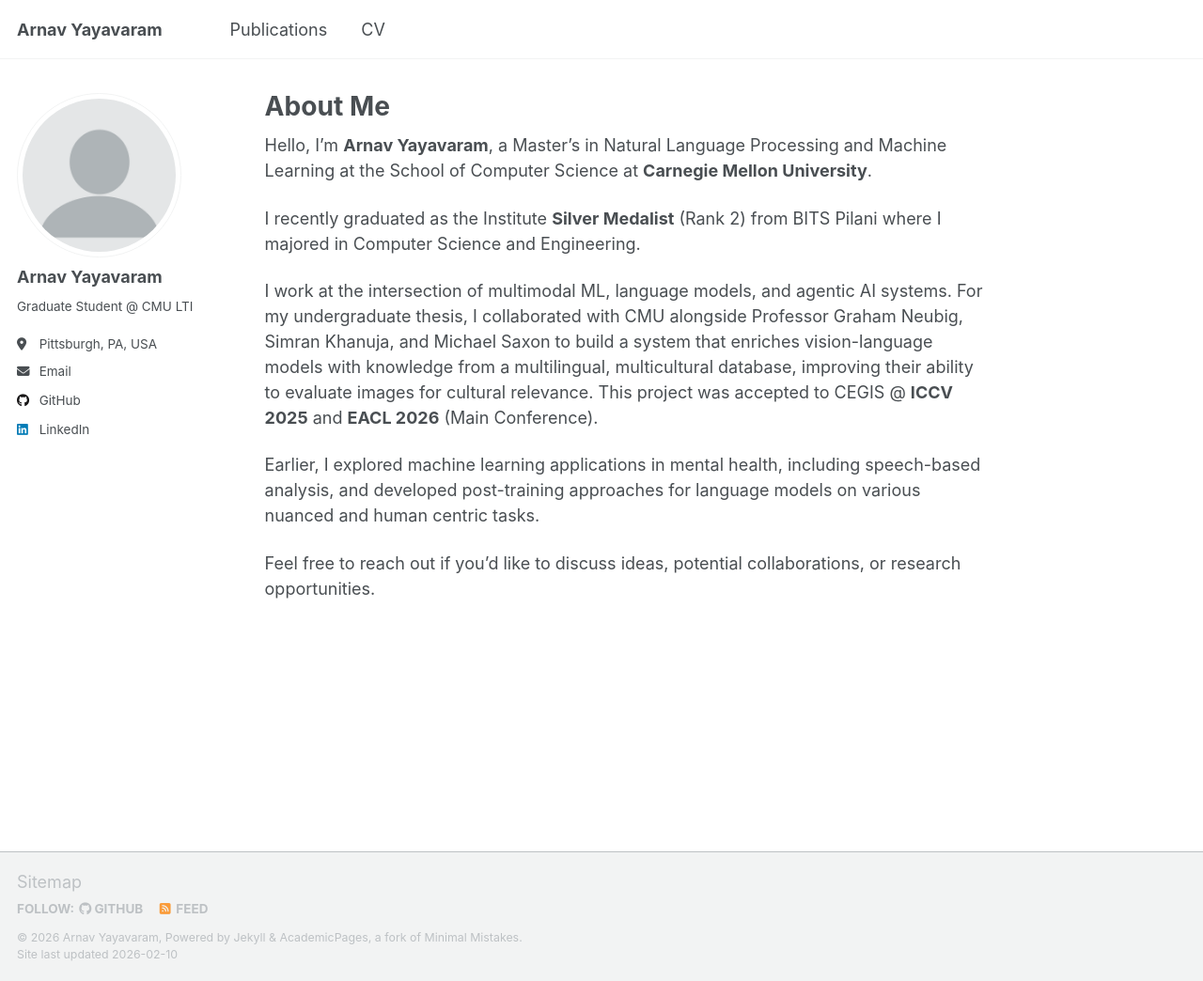
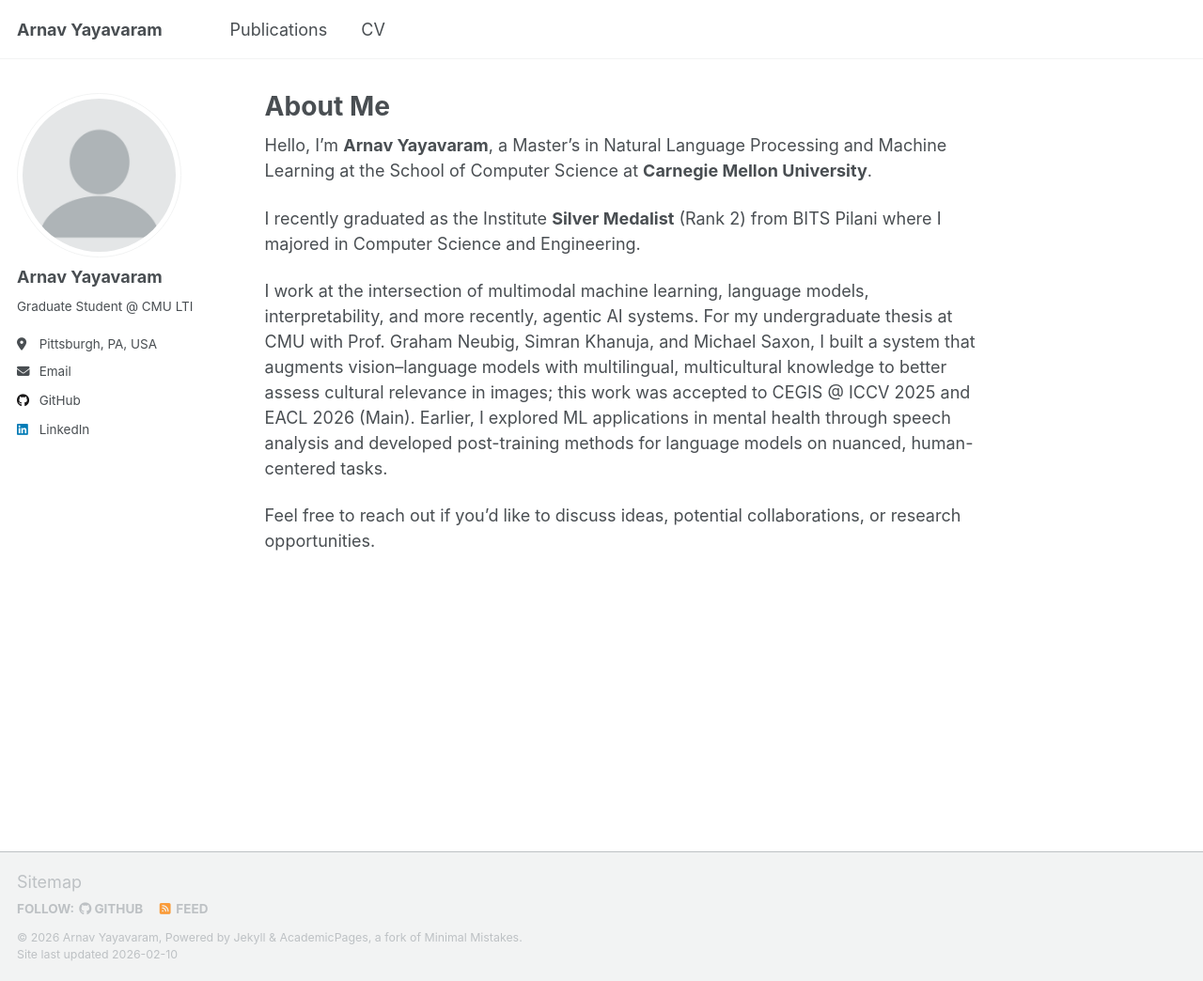
Before and after one commit to arnavyayavaram/arnavyayavaram.github.io, a Jekyll site: the page built from _pages/about.md, in a window 1280 px wide and 1044 px high. Shown: the whole window at 94% size. Built offline with Jekyll 4.4.1, drawn with Linux system fonts in a browser that asks for light colours; a script that is not in the unit is left out.

Commit message:
Update about.md

```diff
--- a/_pages/about.md
+++ b/_pages/about.md
@@ -11,8 +11,6 @@
 
 I recently graduated as the Institute **Silver Medalist** (Rank 2) from BITS Pilani where I majored in Computer Science and Engineering.
 
-I work at the intersection of multimodal ML, language models, and agentic AI systems. For my undergraduate thesis, I collaborated with CMU alongside Professor Graham Neubig, Simran Khanuja, and Michael Saxon to build a system that enriches vision-language models with knowledge from a multilingual, multicultural database, improving their ability to evaluate images for cultural relevance. This project was accepted to CEGIS @ **ICCV 2025** and **EACL 2026** (Main Conference).
-
-Earlier, I explored machine learning applications in mental health, including speech-based analysis, and developed post-training approaches for language models on various nuanced and human centric tasks.
+I work at the intersection of multimodal machine learning, language models, interpretability, and more recently, agentic AI systems. For my undergraduate thesis at CMU with Prof. Graham Neubig, Simran Khanuja, and Michael Saxon, I built a system that augments vision–language models with multilingual, multicultural knowledge to better assess cultural relevance in images; this work was accepted to CEGIS @ ICCV 2025 and EACL 2026 (Main). Earlier, I explored ML applications in mental health through speech analysis and developed post-training methods for language models on nuanced, human-centered tasks.
 
 Feel free to reach out if you’d like to discuss ideas, potential collaborations, or research opportunities.
```
